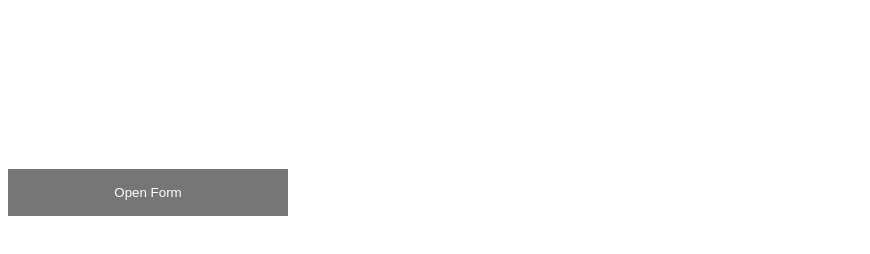
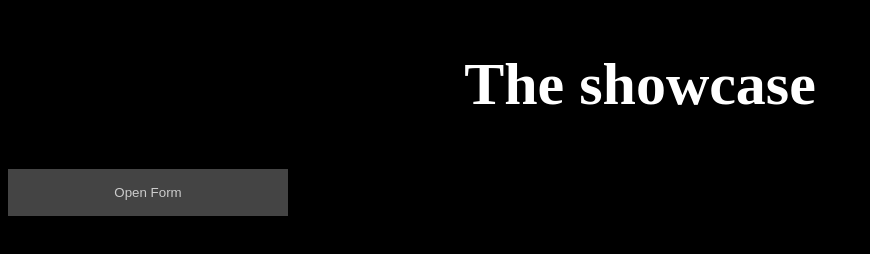
Before and after one commit to AlexanderRaez/showcase, a plain HTML site: page index.html in a window 1280 px wide. Shown: the whole page, without its empty margins (0-870 px from the left). Drawn offline with Linux system fonts and the light colour scheme.

Commit message:
Update index.html

```diff
--- a/index.html
+++ b/index.html
@@ -5,7 +5,7 @@
 		<meta name="viewport" content="width=device-width, initial-scale=1">
 			<style>
 				body {
-					backrgound-color: black;
+					background-color: black;
 				}
 
 				h2 {
```
